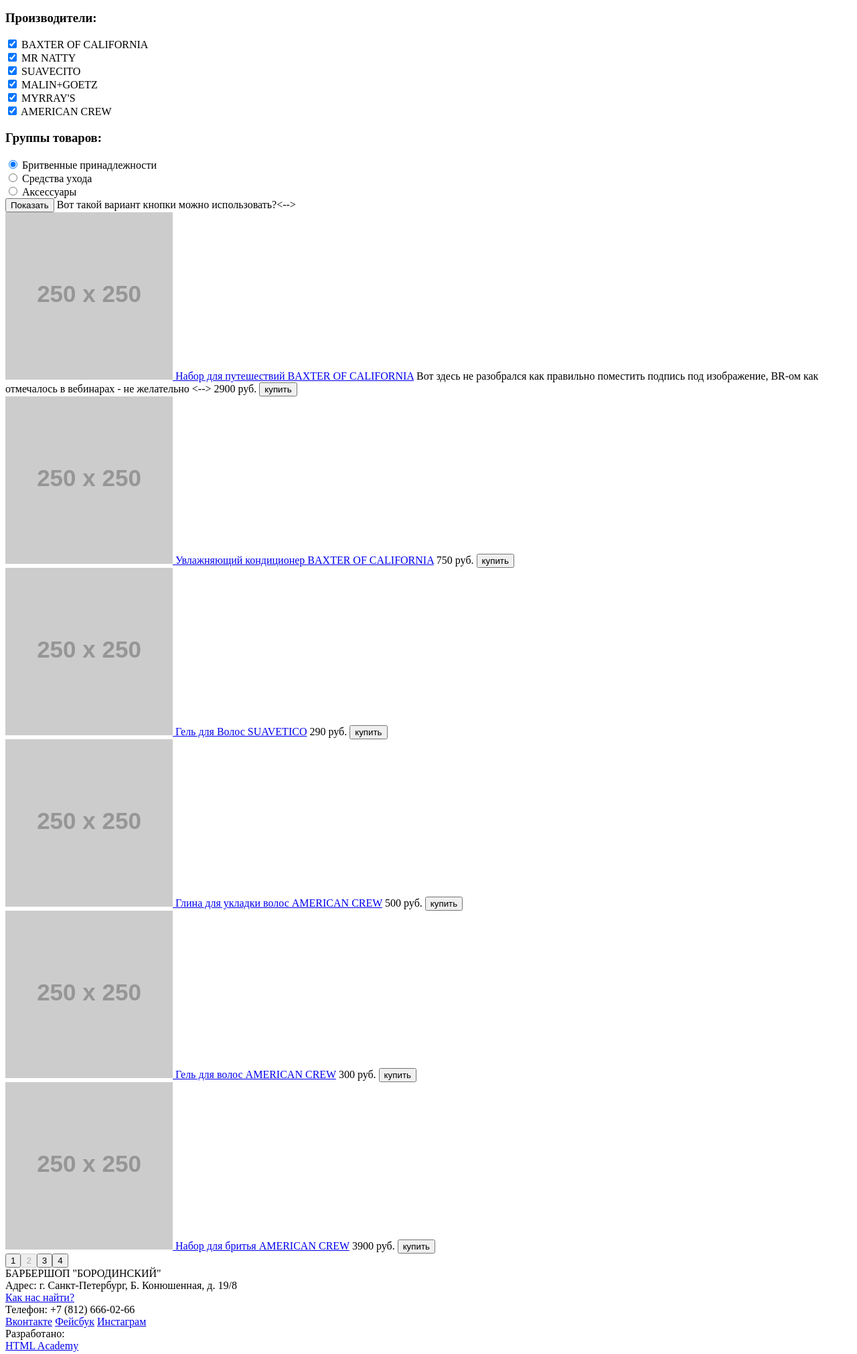
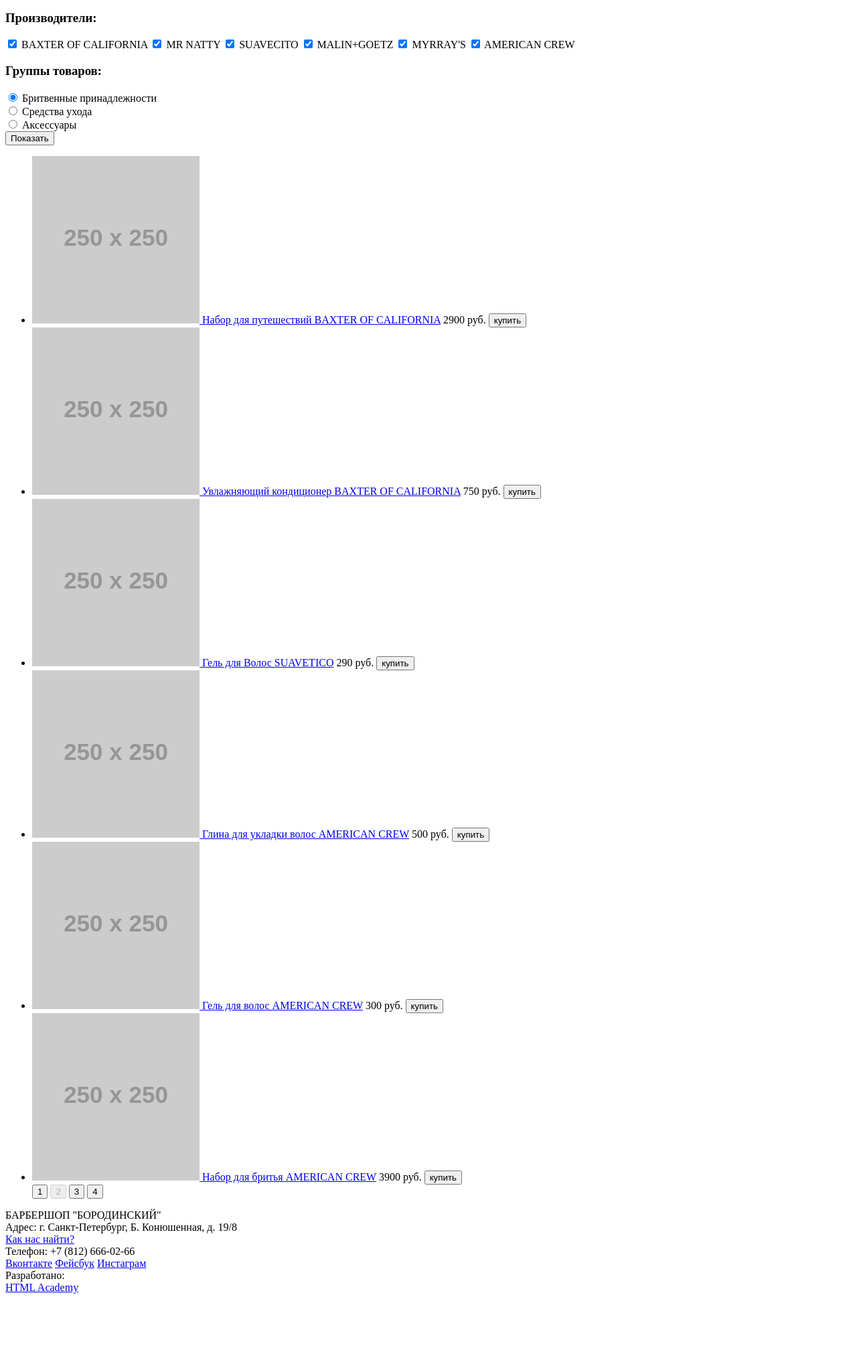
Before and after one commit to vvk-makcum/382783-barbershop, a plain HTML site: page barbershop-shop.html in a window 1280 px wide. Shown: the part 376-2398 px from the top of the page at 67% size. After the commit the page ends 2316 px from the top, so only its background shows below. Drawn offline with Linux system fonts and the light colour scheme; placeholder pictures from the web are drawn by us.

Commit message:
Barber-shop
Вообщем правки внес, покемонов убрал, хлебные крошки буду гуглить

```diff
--- a/barbershop-shop.html
+++ b/barbershop-shop.html
@@ -5,11 +5,13 @@
     <title>Средства для ухода</title>
   </head>
   <body>
-    <Header class="shop-header">
+    <header class="shop-header">
       <div class="container">
         <div class="shop-logo">
+          <a href="#">
           <img src="http://placehold.it/150x100" alt="Барбершоп «Бородинский»">
-          <nav class="Main-navigation">
+          </a>
+          <nav class="main-navigation">
             <ul>
               <li>
                 <a href="#"> Информация</a>
@@ -21,68 +23,66 @@
                 <a href="#">Прайс-лист</a>
               </li>
               <li>
-                Магазин
+                <span class="active">Магазин <span>
               </li>
               <li>
                 <a href="#">Контакты</a>
               </li>
             </ul>
-            <div class="User-block">
+            <div class="user-block">
               <a href="#">Вход</a>
             </div>
           </nav>
       </div>
-    </Header>
+    </header>
     <main class="shop-container">
       <h2 class="shop-title">
         Средства ухода
-        </h2>
+      </h2>
       <nav class="shop-navigation">
         <ul>
           <li>
-          <a href="#">Главная
-          </a>
+          <a href="#">Главная</a>
         </li>
           <Li>
-          <a href="#">
-            Магазин
-          </a>
+          <a href="#">Магазин</a>
         </li>
           <li>
-          Средства ухода
+          <span class:"active">Средства ухода <span>
+          </li>
           </ul>
       </nav>
       <div class="Filter">
-        <Form class="filter-fabricator" action="#" method="post">
-          <H3 class="fabricator-title">
+        <form class="filter-fabricator" action="#" method="post">
+          <h3 class="fabricator-title">
             Производители:
-          </H3>
-          <Label>
+          </h3>
+          <label>
             <input type="checkbox" checked name="Fabricator-1">
-            BAXTER OF CALIFORNIA<br>
+            <span class="fabricator-name">BAXTER OF CALIFORNIA</span>
             </Label>
           <label>
             <input type="checkbox" checked name="Fabricator-2">
-            MR NATTY<br>
+            <span class="fabricator-name">MR NATTY</span>
             </label>
-          <Label>
+          <label>
             <input type="checkbox" checked name="Fabricator-3">
-            SUAVECITO<br>
+            <span class="fabricator-name">SUAVECITO</span>
             </label>
-          <Label>
+          <label>
             <input type="checkbox" checked name="Fabricator-4">
-            MALIN+GOETZ<br>
+            <span class="fabricator-name">MALIN+GOETZ<span>
             </Label>
-          <Label>
+          <label>
             <input type="checkbox" checked name="Fabricator-5">
-            MYRRAY'S<br>
+            <span class="fabricator-name">MYRRAY'S</span>
             </Label>
-          <Label>
+          <label>
             <input type="checkbox" checked name="Fabricator-6">
-            AMERICAN CREW<br>
+            <span class="fabricator-name">AMERICAN CREW</span>
             </Label>
-        </Form>
-        <Form class="Filter-Groups" action="#" method="Post">
+        </form>
+        <form class="Filter-Groups" action="#" method="Post">
           <h3 class="Groups-title">
             Группы товаров:
           </h3>
@@ -98,64 +98,65 @@
             <input type="radio" name="Filter-radio" value="3">
             Аксессуары<br>
             </label>
-        </Form>
-        <input type="Submit" name="Filter-button" value="Показать"> <!-->Вот такой вариант кнопки можно использовать?<-->
+        </form>
+        <input type="Submit" name="Filter-button" value="Показать">
       </div>
-      <Div class="shop-items">
-        <article class="Shop-item-1">
+      <ul class="shop-items">
+        <li class="Shop-item">
           <a href="#">
             <img src="http://placehold.it/250x250" alt="Набор для путешествий BAXTER OF CALIFORNIA">
             </a>
-          <a href="#">Набор для путешествий BAXTER OF CALIFORNIA</a> <!--> Вот здесь не разобрался как правильно поместить подпись под изображение, BR-ом как отмечалось в вебинарах - не желательно <-->
+          <a href="#">Набор для путешествий BAXTER OF CALIFORNIA</a>
           <span class="shop-price">2900 руб.</span>
           <button class="Btn-buy">купить</button>
-        </article>
-        <article class="Shop-item-2">
+        </li>
+        <li class="Shop-item">
           <a href="#">
             <img src="http://placehold.it/250x250" alt="Увлажняющий кондиционер BAXTER OF CALIFORNIA">
             </a>
           <a href="#">Увлажняющий кондиционер BAXTER OF CALIFORNIA</a>
           <span class="shop-price">750 руб.</span>
           <button class="Btn-buy">купить</button>
-        <article class="Shop-item-3">
+        </li>
+        <li class="Shop-item">
             <a href="#">
               <img src="http://placehold.it/250x250" alt="Гель для Волос SUAVETICO">
               </a>
             <a href="#">Гель для Волос SUAVETICO</a>
             <span class="shop-price">290 руб.</span>
             <button class="Btn-buy">купить</button>
-          </article>
-        <article class="Shop-item-4">
+          </li>
+        <li class="Shop-item">
             <a href="#">
               <img src="http://placehold.it/250x250" alt="Глина для укладки волос AMERICAN CREW">
               </a>
               <a href="#">Глина для укладки волос AMERICAN CREW</a>
               <span class="shop-price">500 руб.</span>
               <button class="Btn-buy">купить</button>
-          </article>
-        <article class="Shop-item-5">
+          </li>
+        <li class="Shop-item">
           <a href="#">
           <img src="http://placehold.it/250x250" alt="Гель для волос AMERICAN CREW">
             </a>
             <a href="#">Гель для волос AMERICAN CREW</a>
             <span class="shop-price">300 руб.</span>
             <button class="Btn-buy">купить</button>
-          </article>
-        <article class="Shop-item-6">
+          </li>
+        <li class="Shop-item">
             <a href="#">
             <img src="http://placehold.it/250x250" alt="Набор для бритья AMERICAN CREW">
             </a>
             <a href="#">Набор для бритья AMERICAN CREW</a>
             <span class="shop-price">3900 руб.</span>
             <button class="Btn-buy">купить</button>
-        </article>
-        <Button class="Shop-List-1" type="submit">1<buton>
-        <Button Disabled class="Shop-List-2" type="submit">2<buton>
-        <Button class="Shop-List-3" type="submit">3<buton>
-        <Button class="Shop-List-4" type="submit">4<buton>
-      </Div>
+        </li>
+        <button class="Shop-List-1" type="submit">1</button>
+        <button Disabled class="Shop-List-2" type="submit">2</button>
+        <button class="Shop-List-3" type="submit">3</button>
+        <button class="Shop-List-4" type="submit">4</button>
+      </div>
     </main>
-    <Footer class="Shop-footer">
+    <footer class="Shop-footer">
       <section class="contacts">
         БАРБЕРШОП "БОРОДИНСКИЙ"<br>
         Адрес: г. Санкт-Петербург, Б. Конюшенная, д. 19/8 <br>
@@ -171,6 +172,6 @@
         Разработано:<br>
         <a class="btn" href="https://htmlacademy.ru">HTML Academy</a>
       </section>
-      <Footer>
+    </Footer>
   </body>
 </html>
```
